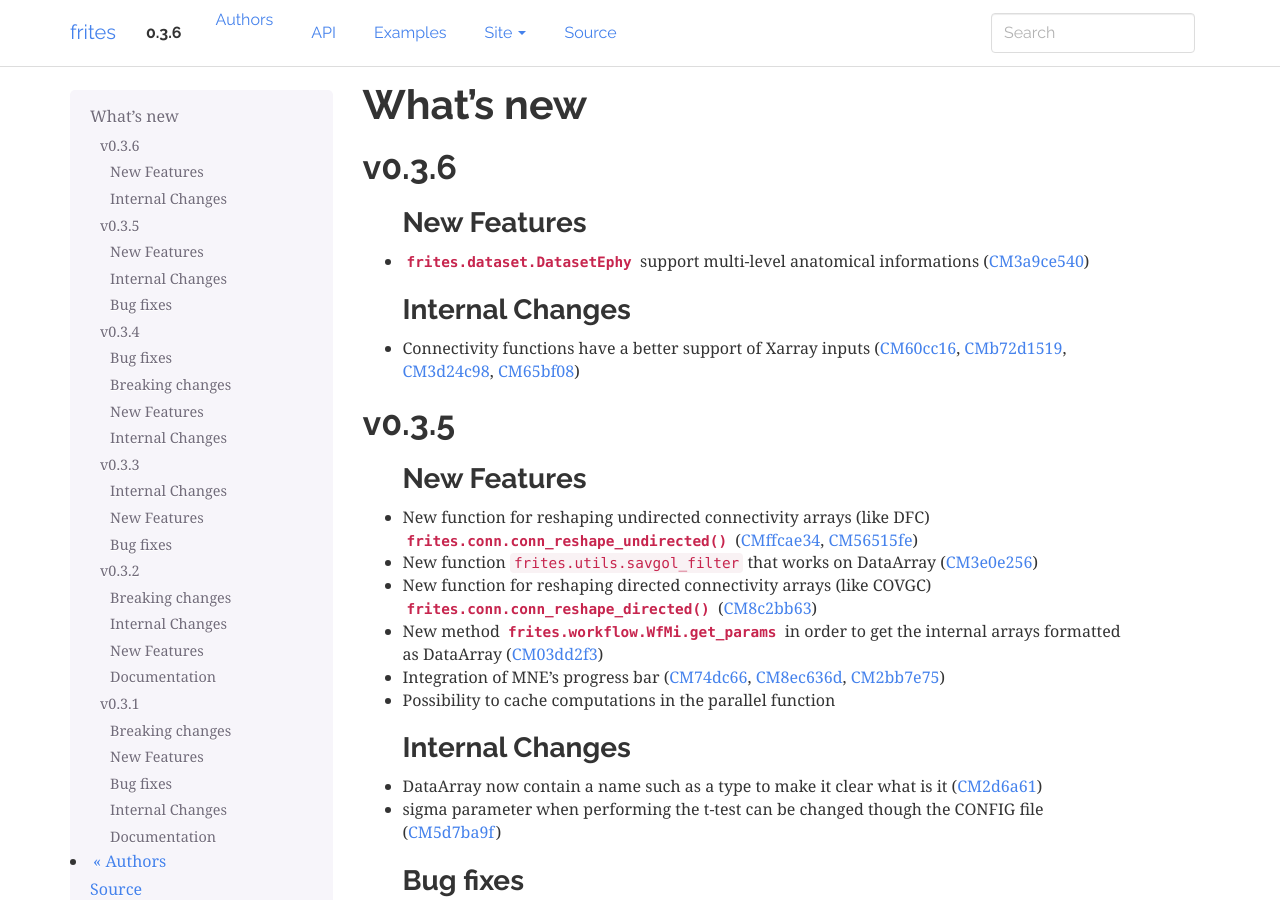
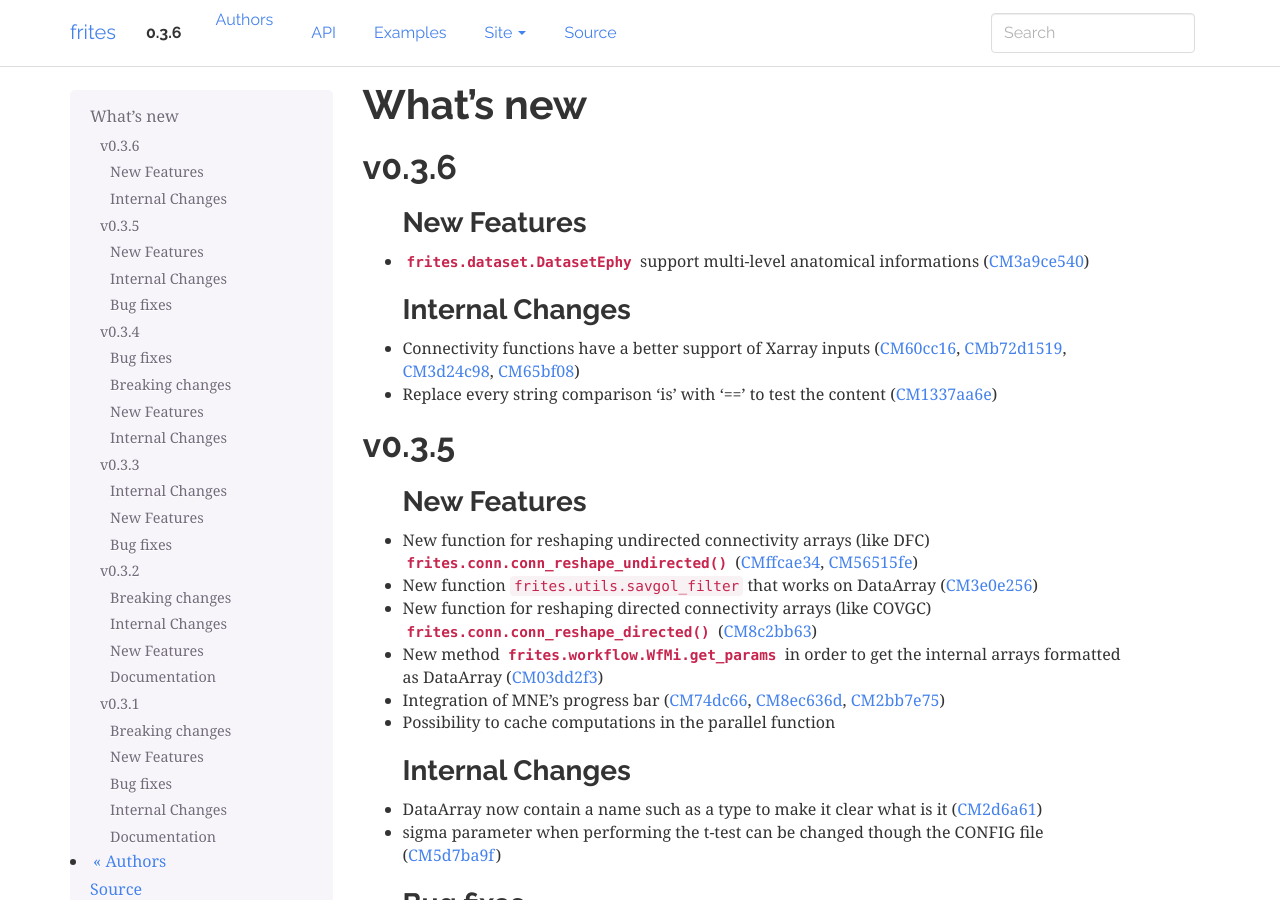
Before and after one commit to brainets/frites, a Sphinx documentation site: the page built from docs/source/whatsnew.rst, in a window 1280 px wide and 900 px high. Built offline with Sphinx 7.4.7, drawn with Linux system fonts in a browser that asks for light colours; pages that are not in the unit, such as notebooks, are missing from menus; cross-references to code outside the pages are shown as plain code.

Commit message:
update whatsnew

```diff
--- a/docs/source/whatsnew.rst
+++ b/docs/source/whatsnew.rst
@@ -13,6 +13,7 @@ New Features
 Internal Changes
 ++++++++++++++++
 * Connectivity functions have a better support of Xarray inputs (:commit:`60cc16`, :commit:`b72d1519`, :commit:`3d24c98`, :commit:`65bf08`)
+* Replace every string comparison 'is' with '==' to test the content (:commit:`1337aa6e`)
 
 v0.3.5
 ------
```
